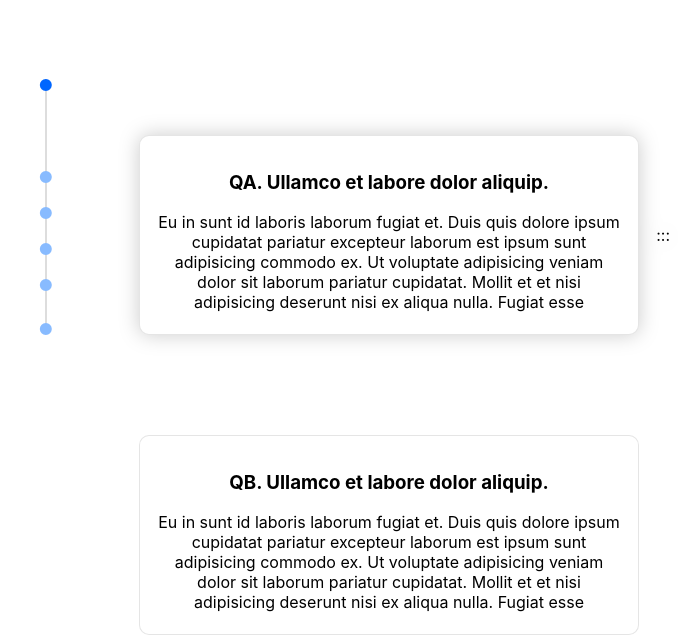
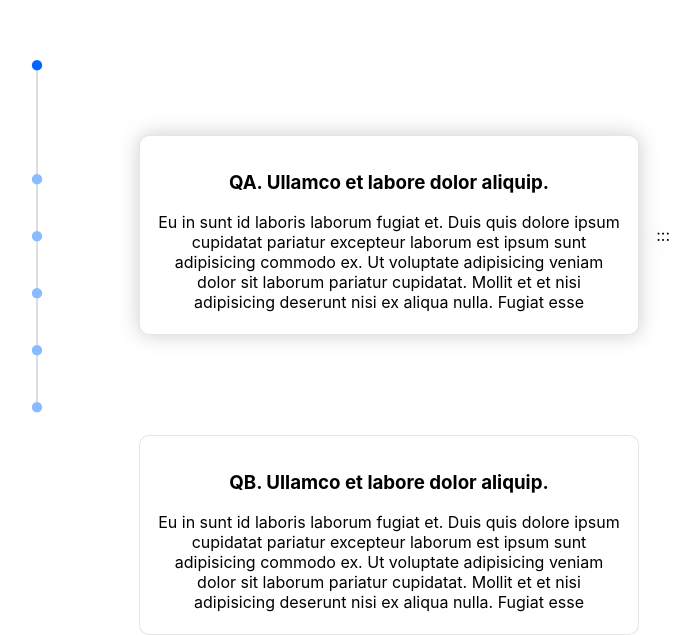
Before and after one commit to unknownpgr/interaction-slide, a React (Create React App) app in the folder src/: page / in a window 1280 px wide. Shown: the part 165-800 px from the top of the page, without its empty margins (251-951 px from the left). Built offline with nearby package versions, Linux system fonts and the light colour scheme.

Commit message:
Optimize sidebar logic

```diff
--- a/src/src/components/CardInteraction/Sidebar/Sidebar.js
+++ b/src/src/components/CardInteraction/Sidebar/Sidebar.js
@@ -1,38 +1,81 @@
 import React from "react";
 import "./Sidebar.scss";
 
+/**
+ * Let
+ *    default margin = dm
+ *    additional margin = am
+ *    total length   = L
+ *
+ * Then L = dm * (n-1) + am * 2
+ * Suppose that am = dm * r.
+ * Then L = dm * (n-1) + dm * r * 2
+ *        = dm * (n-1+r*2)
+ *
+ * Therefore dm = L / (n-1+r*2)
+ */
+
+const SIDEBAR_HEIGHT = 200;
+const ADDITIONAL_MARGIN_RATE = 1;
+
 export default function Sidebar({ n, c, onClick }) {
+
+  // Calculate default margin(dm) and additional marign(am)
+  const dm = SIDEBAR_HEIGHT / (n - 1 + ADDITIONAL_MARGIN_RATE * 2);
+  const am = dm * ADDITIONAL_MARGIN_RATE;
+
   let dots = [];
+  let y = 0;
+
   for (let i = 0; i < n; i++) {
-    let padding = i === c ? "2" : "0.5";
-    let paddingTop = 0;
-    let paddingBottom = 0;
-    let color = i === c ? "#0066ff" : "#88bbff";
+    const selected = i === c;
+    let mt = dm;
+    let mb = dm;
 
+    // Calculate upper margin and lower margin
     if (i === 0) {
-      paddingTop = 0 + "rem";
-      paddingBottom = padding * 2 + "rem";
+      mt = 0;
+      if (selected) {
+        mb += am * 2;
+      }
     } else if (i === n - 1) {
-      paddingTop = padding * 2 + "rem";
-      paddingBottom = 0 + "rem";
+      mb = 0;
+      if (selected) {
+        mt += am * 2;
+      }
     } else {
-      paddingTop = padding + "rem";
-      paddingBottom = padding + "rem";
+      if (selected) {
+        mb += am;
+        mt += am;
+      }
     }
 
+    // Add upper margin
+    y += mt;
+
+    // Place component
     dots.push(
-      <a href="javascript:;" className="dot-a" key={i}>
-        <div
-          onClick={() => {
-            onClick(i);
-          }}
-          className="dot"
-          style={{ paddingTop, paddingBottom, color }}
-        >
-          ●
-        </div>
-      </a>
+      <button
+        className="dot"
+        onClick={() => { onClick(i); }}
+        key={i}
+        style={{
+          transform: `translate(-50%,-50%) translateY( ${y}px)`,
+          color: selected ? "#0066ff" : "#88bbff"
+        }}
+      >
+        ●
+      </button>
     );
+
+    // Add lower margin
+    y += mb;
   }
-  return <div className="sidebar">{dots}</div>;
+
+  return (
+    <div className="sidebar" style={{ height: y }}>
+      {dots}
+      < div className="bar" ></div >
+    </div >
+  );
 }
--- a/src/src/components/CardInteraction/Sidebar/Sidebar.scss
+++ b/src/src/components/CardInteraction/Sidebar/Sidebar.scss
@@ -1,26 +1,33 @@
 .sidebar {
   position: fixed;
+  z-index: 100;
   left: 18rem;
-  top: 30%;
+  top: 50%;
+  transform: translate(-50%, -50%);
 
   .dot {
+    position: absolute;
+    display: block;
+    height: 2rem;
+
+    background-color: none;
+    background: none;
+    border: none;
+
     transition-duration: 0.2s;
-    transition-timing-function: linear;
-    padding-left: 1.5px;
+
+    font-size: 1.5rem;
+
+    cursor: pointer;
   }
 
-  .dot-a {
-    text-decoration: none;
-  }
-
-  ::before {
+  .bar {
+    position: absolute;
     width: 2px;
-    height: 96%;
-    content: "";
+    height: 100%;
     background-color: #ddd;
     position: absolute;
-    top: 4px;
-    left: 8px;
+    transform: translateX(-50%);
     z-index: -1;
   }
 }
```
